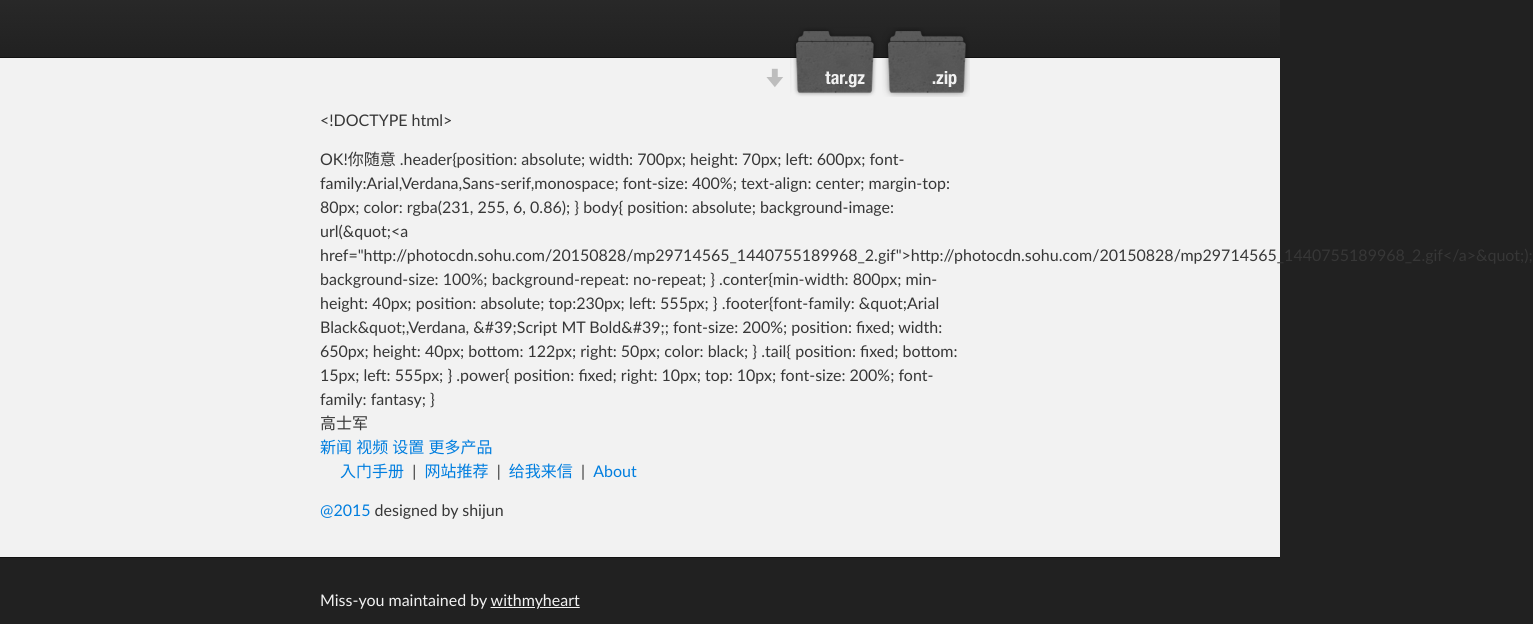
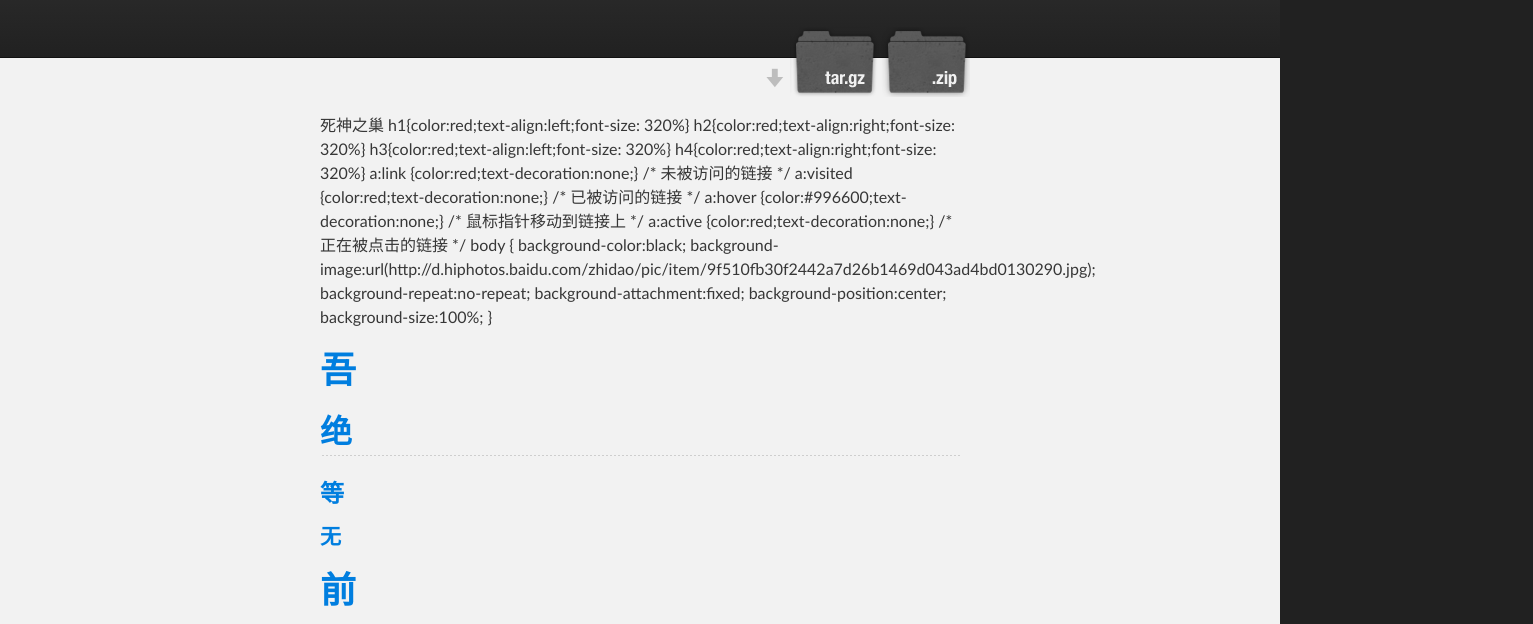
Before and after one commit to nihil-code/miss-you, a plain HTML site: page index.html in a window 1280 px wide. Shown: the part 116-740 px from the top of the page, 1533 px wide, since content can reach past the window. Drawn offline with Linux system fonts and the light colour scheme.

```diff
--- a/index.html
+++ b/index.html
@@ -31,93 +31,68 @@
     <!-- MAIN CONTENT -->
     <div id="main_content_wrap" class="outer">
       <section id="main_content" class="inner">
-        <p>&lt;!DOCTYPE html&gt;</p>
+        <p>
+</p>
+死神之巢
 
+
+
+h1{color:red;text-align:left;font-size: 320%}
+h2{color:red;text-align:right;font-size: 320%}
+h3{color:red;text-align:left;font-size: 320%}
+h4{color:red;text-align:right;font-size: 320%}
+a:link {color:red;text-decoration:none;}    /* 未被访问的链接 */
+a:visited {color:red;text-decoration:none;} /* 已被访问的链接 */
+a:hover {color:#996600;text-decoration:none;}   /* 鼠标指针移动到链接上 */
+a:active {color:red;text-decoration:none;}  /* 正在被点击的链接 */
+body
+{ background-color:black;
+  background-image:url(http://d.hiphotos.baidu.com/zhidao/pic/item/9f510fb30f2442a7d26b1469d043ad4bd0130290.jpg);
+  background-repeat:no-repeat;
+  background-attachment:fixed;
+  background-position:center;
+background-size:100%;
+}
 
 
 <p></p>
 
-    OK!你随意
+<h1>
+<a id="吾" class="anchor" href="#%E5%90%BE" aria-hidden="true"><span class="octicon octicon-link"></span></a><a href="http://user.qzone.qq.com/977076639">吾</a>
+</h1>
 
-        .header{position: absolute;
-            width: 700px;
-            height: 70px;
-            left: 600px;
-            font-family:Arial,Verdana,Sans-serif,monospace;
-            font-size: 400%;
-            text-align: center;
-            margin-top: 80px;
-            color: rgba(231, 255, 6, 0.86);
-        }
-        body{
-            position: absolute;
-            background-image: url(&amp;quot;&lt;a href="http://photocdn.sohu.com/20150828/mp29714565_1440755189968_2.gif"&gt;http://photocdn.sohu.com/20150828/mp29714565_1440755189968_2.gif&lt;/a&gt;&amp;quot;);
-            background-size: 100%;
-            background-repeat: no-repeat;
-        }
-        .conter{min-width: 800px;
-            min-height: 40px;
-            position: absolute;
-            top:230px;
-            left: 555px;
-        }
-        .footer{font-family: &amp;quot;Arial Black&amp;quot;,Verdana, &amp;#39;Script MT Bold&amp;#39;;
-            font-size: 200%;
-            position: fixed;
-            width: 650px;
-            height: 40px;
-            bottom: 122px;
-            right: 50px;
-            color: black;
-        }
-        .tail{
-            position: fixed;
-            bottom: 15px;
-            left: 555px;
-        }
-        .power{
-            position: fixed;
-            right: 10px;
-            top: 10px;
-            font-size: 200%;
-            font-family: fantasy;
-        }
+<h2>
+<a id="绝" class="anchor" href="#%E7%BB%9D" aria-hidden="true"><span class="octicon octicon-link"></span></a><a href="http://baike.baidu.com/link?url=mBhssiZB1oZgW4qtlD7-HfMoNHwvBjYPSdNC06tN0Ru7-EEZAYNAtPwl-epY5Sr7Zy2HfSYxHBjB33k8_lMg0a">绝</a>
+</h2>
 
+<h3>
+<a id="等" class="anchor" href="#%E7%AD%89" aria-hidden="true"><span class="octicon octicon-link"></span></a><a href="http://image.baidu.com/search/index?tn=baiduimage&amp;ct=201326592&amp;lm=-1&amp;cl=2&amp;ie=gbk&amp;word=v%D7%D6%B3%F0%C9%B1%B6%D3&amp;fr=ala&amp;ori_query=v%E5%AD%97%E4%BB%87%E6%9D%80%E9%98%9F&amp;ala=0&amp;alatpl=sp&amp;pos=0">等</a>
+</h3>
 
+<h4>
+<a id="无" class="anchor" href="#%E6%97%A0" aria-hidden="true"><span class="octicon octicon-link"></span></a><a href="https://www.baidu.com/s?ie=utf-8&amp;f=3&amp;rsv_bp=1&amp;tn=98050039_pg&amp;wd=%E6%97%A0%E9%99%90%E6%8C%91%E6%88%98&amp;oq=%E6%98%8E%E6%97%A5%E8%BE%B9%E7%BC%98&amp;rsv_pq=9852b57d000ea59f&amp;rsv_t=73fcZk4IomNHolUwc%2BIxDTIm0xC5mvOQnYF%2F1pXzTgwvwP7%2BVGrOGTOXgEP5UILG6JI&amp;rsv_enter=0&amp;inputT=7919&amp;rsv_sug3=68&amp;rsv_sug1=64&amp;rsv_sug2=1&amp;prefixsug=%E6%97%A0&amp;rsp=2&amp;rsv_sug4=7919">无</a>
+</h4>
 
+<h1>
+<a id="前" class="anchor" href="#%E5%89%8D" aria-hidden="true"><span class="octicon octicon-link"></span></a><a href="http://image.baidu.com/search/index?tn=baiduimage&amp;ct=201326592&amp;lm=-1&amp;cl=2&amp;ie=gbk&amp;word=%C7%AE&amp;fr=ala&amp;ori_query=%E9%92%B1&amp;ala=0&amp;alatpl=sp&amp;pos=0">前</a>
+</h1>
 
-<div>
-    <div>
-        高士军
-    </div>
-    <div>
-        <a href="http://news.baidu.com">新闻</a>
-        <a href="http://v.baidu.com">视频</a>
-        <a href="http://www.baidu.com/gaoji/preferences.html">设置</a>
-        <a href="http://www.baidu.com/more/">更多产品</a>
-    </div>
-    <div align="center">
+<h2>
+<a id="敌" class="anchor" href="#%E6%95%8C" aria-hidden="true"><span class="octicon octicon-link"></span></a><a href="http://news.ifeng.com/mil/">敌</a>
+</h2>
 
+<h3>
+<a id="方" class="anchor" href="#%E6%96%B9" aria-hidden="true"><span class="octicon octicon-link"></span></a><a href="http://img3.imgtn.bdimg.com/it/u=1825085451,43022304&amp;fm=11&amp;gp=0.jpg">方</a>
+</h3>
 
+<h4>
+<a id="手" class="anchor" href="#%E6%89%8B" aria-hidden="true"><span class="octicon octicon-link"></span></a><a href="http://lol.qq.com/">手</a>
+</h4>
 
-    </div>
-    <div>
-        <ul>
-            <a href="https://help.github.com/">入门手册</a>
-            |
-            <a href="http://lllord.github.io/special/blogroll.html">网站推荐</a>
-            |
-            <a href="mailto:2955241880@qq.com">给我来信</a>
-            |
-            <a href="https://github.com/ISJG/Mr.Gao">About</a>
-        </ul>
-    </div>
-    <div>
-        <a href="https://github.com/2015" class="user-mention">@2015</a> designed by shijun
-    </div>
-</div>
+<p></p>
+<p>
+</p><div></div>
 
-<p></p><div></div>
 
       </section>
     </div>
```
Also changed, not shown: params.json (+1 -1 lines).
